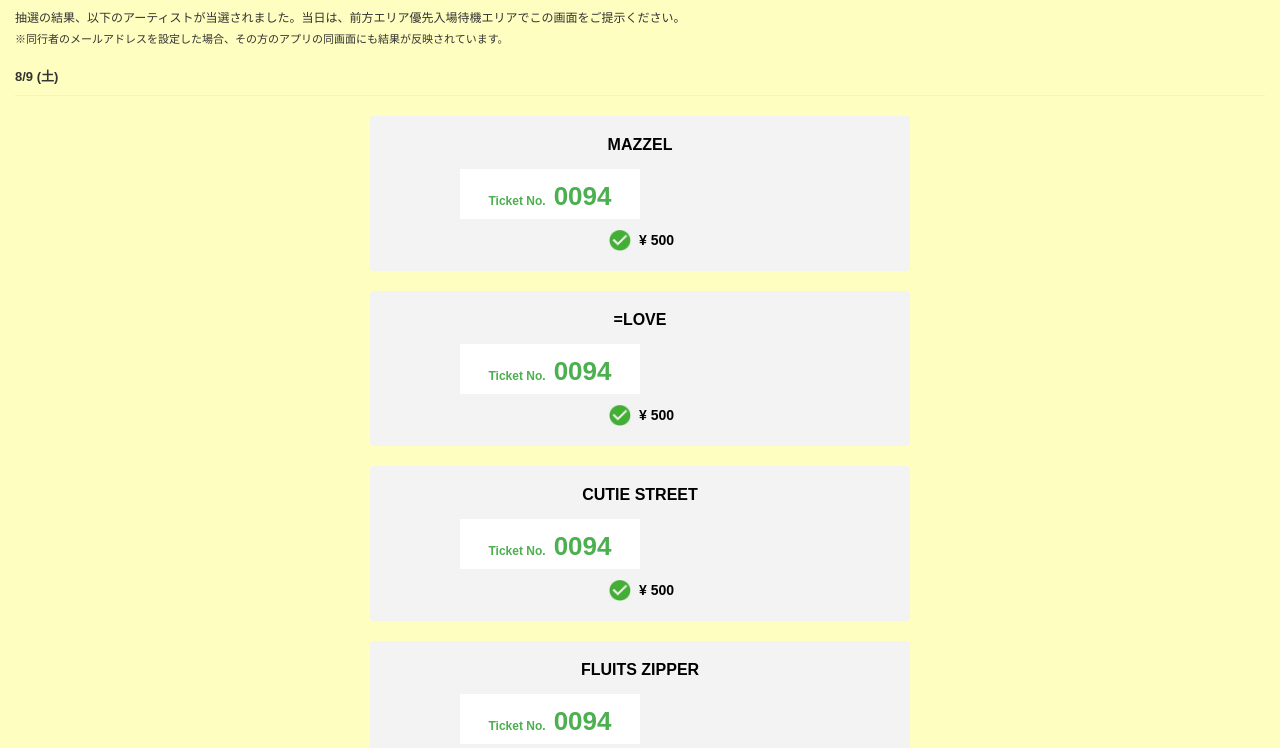
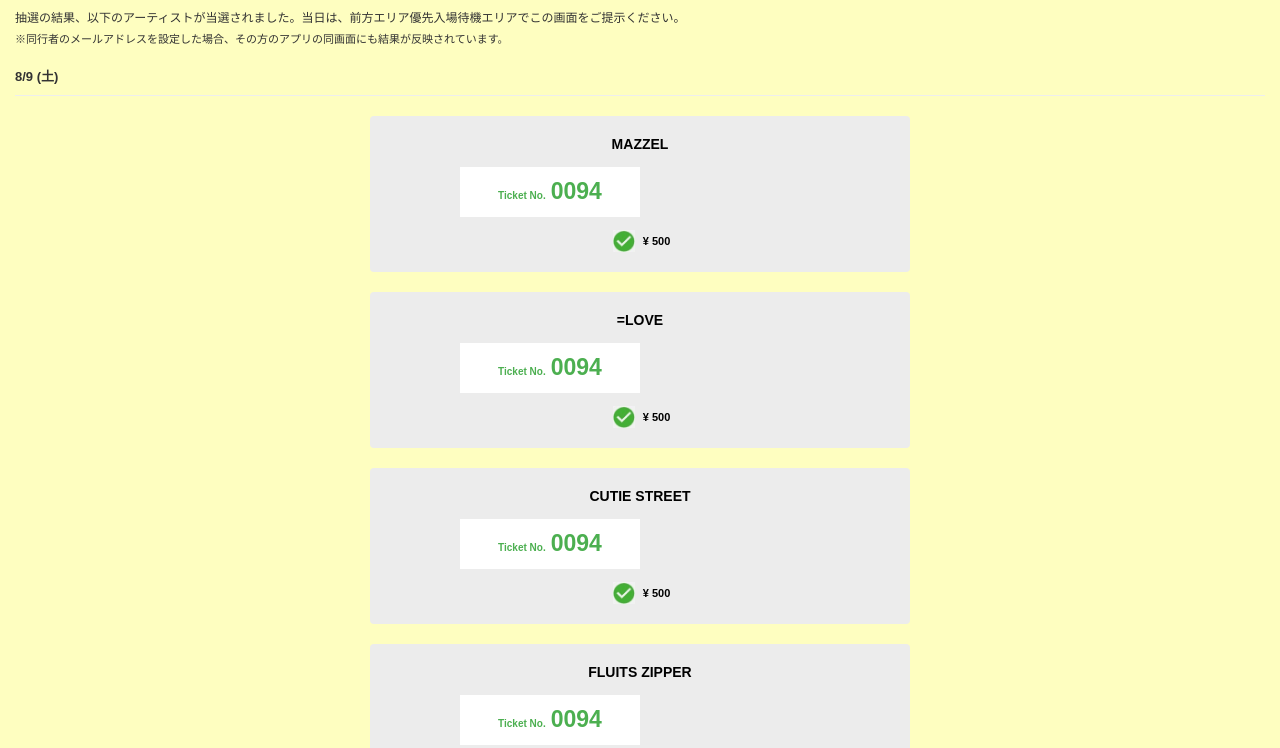
Before and after one commit to tanaka6593/lf, a plain HTML site: page index.html in a window 1280 px wide. Both pictures are taken after a click on the picture 1182 px from the left and 672 px from the top of the page. Shown: the part 52-800 px from the top of the page. Drawn offline with Linux system fonts and the light colour scheme.

Commit message:
Add files via upload

```diff
--- a/index.html
+++ b/index.html
@@ -94,6 +94,7 @@
       display: block;
       border-radius: 0;
       margin-top: 50px;
+      margin-bottom: 50px;
       padding: 0;
     }
 
@@ -141,7 +142,7 @@
 
     /* 整理番号カード */
     .card {
-      background: rgb(243, 243, 243);
+      background: rgb(236, 236, 236);
       padding: 20px;
       margin: 20px auto;
       max-width: 500px;
@@ -149,8 +150,8 @@
     }
 
     .group-name {
-      font-size: 16px;
-      font-weight: bold;
+      font-size: 14px;
+      font-weight: 700;
       text-align: center;
       margin-bottom: 15px;
     }
@@ -168,7 +169,7 @@
 
     .ticket-label {
       color: #4CAF50;
-      font-size: 12px;
+      font-size: 10px;
       font-weight: 700;
         position: relative;
   top: 5px;
@@ -176,9 +177,8 @@
 
     .ticket-no {
       color: #4CAF50;
-      font-size: 26px;
-      font-weight: 900;
-      margin-left: 3px;
+      font-size: 23px;
+      font-weight: 700;
       line-height: 1.7;
       outline: none;
         position: relative;
@@ -188,11 +188,11 @@
     .price {
       text-align: center;
       font-weight: bold;
-      font-size: 14px;
+      font-size: 11px;
       display: flex;
       justify-content: center;
       align-items: center;
-      margin-top: 10px;
+      margin-top: 13px;
       margin-left: 3px;
       gap: 8px;
     }
```
